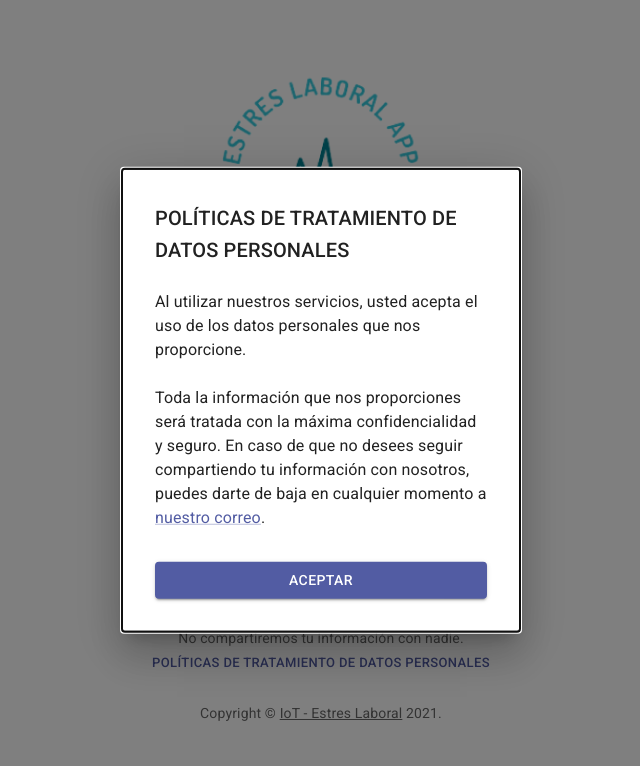
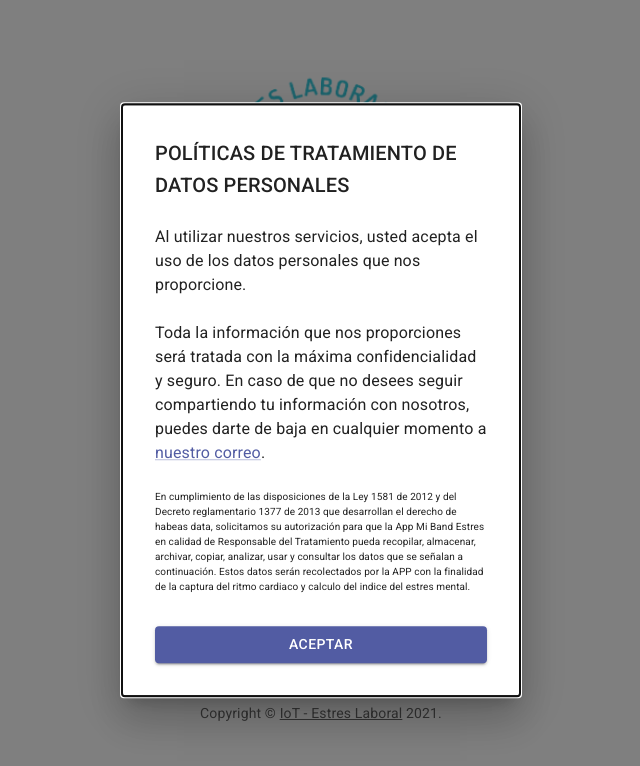
Before and after one commit to pipegoods/labestres, a React (Create React App) app: page /auth/login in a window 1280 px wide. Shown: the top 766 px of the page, without its empty margins (319-959 px from the left). Built offline with nearby package versions, Linux system fonts and the light colour scheme; no server answers.

Commit message:
📝  update data for modal legal to habus data legacy

```diff
--- a/src/components/ModalLegal.tsx
+++ b/src/components/ModalLegal.tsx
@@ -16,9 +16,14 @@ const style = {
 
 
 const ModalLegal = () => {
-    const {openPoliticas, setOpenPoliticas} = useContext(AuthContext);
+    const { openPoliticas, setOpenPoliticas } = useContext(AuthContext);
     const handleOpen = () => setOpenPoliticas(true);
-    const handleClose = () => setOpenPoliticas(false);
+    const handleClose = () => (event : {}, reason : "backdropClick" | "escapeKeyDown") => {
+        if (reason === 'backdropClick') {
+            return;
+        }
+        setOpenPoliticas(false);
+    }
 
 
         return (
@@ -30,6 +35,7 @@ const ModalLegal = () => {
                     onClose={handleClose}
                     aria-labelledby="modal-modal-title"
                     aria-describedby="modal-modal-description"
+                    disableEscapeKeyDown
                 >
                     <Box sx={style}>
                         <Typography id="modal-modal-title" variant="h6" component="h2">
@@ -41,11 +47,15 @@ const ModalLegal = () => {
                             Al utilizar nuestros servicios, usted acepta el uso de los datos personales que nos proporcione.
                         </Typography>
 
-                    <Typography id="modal-modal-description" sx={{ mt: 3 }}>
+                        <Typography sx={{ mt: 3 }}>
                             Toda la información que nos proporciones será tratada con la máxima confidencialidad y seguro. En caso de que no desees seguir compartiendo tu información con nosotros, puedes darte de baja en cualquier momento a <Link href="mailto:avizcainos@unicartagena.edu.co">nuestro correo</Link>.
                         </Typography>
 
-                    <Button variant="contained" sx={{mt: 4}} fullWidth color="primary" onClick={handleClose}>
+                        <Typography sx={{ mt: 3 }} fontSize={10}>
+                        En cumplimiento de las disposiciones de la Ley 1581 de 2012 y del Decreto reglamentario 1377 de 2013 que desarrollan el derecho de habeas data, solicitamos su autorización para que la App Mi Band Estres en calidad de Responsable del Tratamiento pueda recopilar, almacenar, archivar, copiar, analizar, usar y consultar los datos que se señalan a continuación. Estos datos serán recolectados por la APP con la finalidad de la captura del ritmo cardiaco y calculo del indice del estres mental.
+                        </Typography>
+
+                        <Button variant="contained" sx={{ mt: 4 }} fullWidth color="primary" onClick={() => setOpenPoliticas(false)}>
                             Aceptar
                         </Button>
                     </Box>
```
Lines whose indentation alone changed are shown as unchanged.
